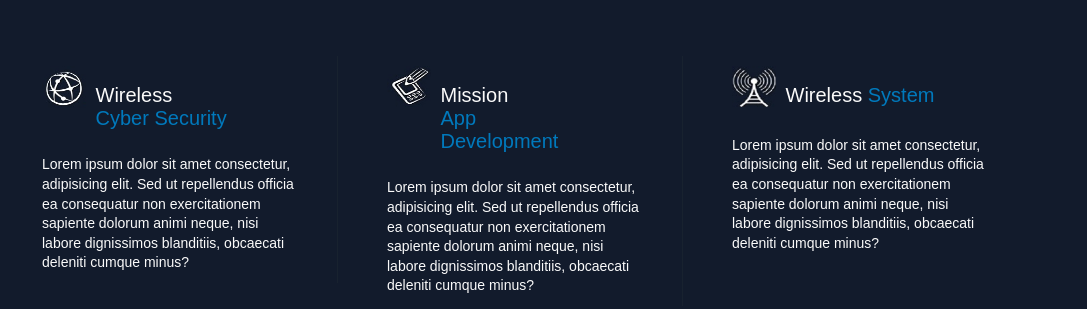
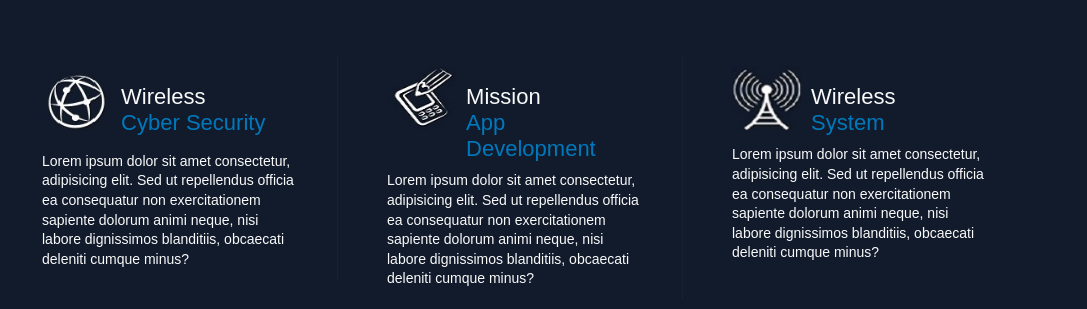
Before and after one commit to htimam-md/blue_main, a plain HTML site: page index.html in a window 1280 px wide. Shown: the part 645-954 px from the top of the page, without its empty margins (96-1183 px from the left). Drawn offline with Linux system fonts and the light colour scheme.

Commit message:
Update style.css

```diff
--- a/css/style.css
+++ b/css/style.css
@@ -220,8 +220,7 @@ float: left;
 .title {
     /* border: 1px solid red; */
     overflow: hidden;
-    margin-bottom: 25px;
-    min-height: 18px;
+    margin-bottom: 9px;
 }
 
 .title-content pre {
@@ -240,7 +239,7 @@ float: left;
 
 .icon {
     float: left;
-    width: 17%;
+    width: 27%;
 }
 
 .icon img {
@@ -263,7 +262,7 @@ float: left;
     color: #fafafa;
     text-transform: capitalize;
     font-family: sans-serif;
-    font-size: 20px;
+    font-size: 22px;
     font-weight: normal;
 }
 
@@ -271,7 +270,7 @@ float: left;
     color: #0079bc;
     text-transform: capitalize;
     font-family: sans-serif;
-    font-size: 20px;
+    font-size: 22px;
     font-weight: normal;
 }
 
```
